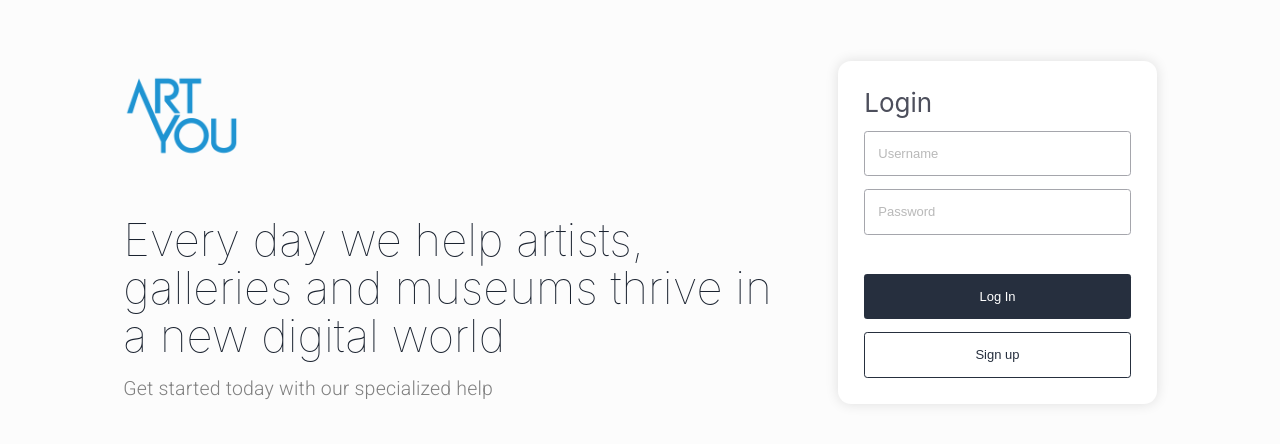
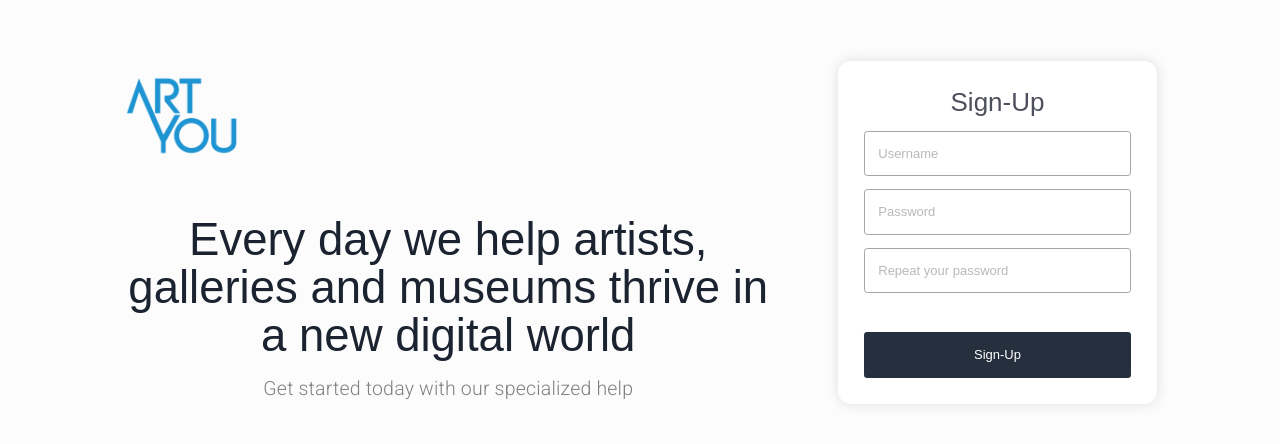
Before and after one commit to ronaldoarruda/one-blue-challenge, a React (Create React App) app: page /sign-up in a window 1280 px wide. Shown: the part 168-612 px from the top of the page. Built offline with nearby package versions, Linux system fonts and the light colour scheme.

Commit message:
criação das rotas e sign-up

```diff
--- a/package.json
+++ b/package.json
@@ -10,6 +10,7 @@
     "react": "^18.1.0",
     "react-dom": "^18.1.0",
     "react-hook-form": "^7.31.1",
+    "react-router-dom": "^6.3.0",
     "react-scripts": "5.0.1",
     "web-vitals": "^2.1.4"
   },
--- a/src/App.js
+++ b/src/App.js
@@ -2,59 +2,16 @@ import './App.css';
 import { useForm } from "react-hook-form";
 import api from "./services/api";
 import { useState } from 'react';
+import Login from './pages/Login';
+import Router from './routes'
 
 
 
 
 function App() {
-  const [isError, setIsError] = useState(false)
-
-  const { register, handleSubmit,  formState: { errors } } = useForm();
-  const onSubmit = async data => {
-    setIsError(false)
-    const response = await api.post("/login", data).catch((e) => {setIsError(!e.response.data.ok)})
-    console.log(response.data.ok);
-
-  };
-  const isEmpty = Object.keys(errors).length === 0;
-
   return (
-    <div className="App">
-      <div className='background-page'>
-        <img
-        src="logo-art-you.png"
-        alt="Logo"
-        id='logo-one-blue'/>
-        <div className='content-text'>
-            <h1>Every day we help artists, galleries and museums thrive in a new digital world</h1>
-            <h2>Get started today with our specialized help</h2>
-        </div>
-      </div>
-      <form className='sign-in' onSubmit={handleSubmit(onSubmit)}>
-        <div className='input-login'>
-          <h1>Login</h1>
-          <input
-          type="text"
-          id='input-login'
-          placeholder='Username'
-          {...register("name", {required:true})}
-          onChange={() => setIsError(false)}/>
-          <input
-          type="password"
-          id='input-login'
-          placeholder='Password'
-          {...register("password", {required:true})}
-          onChange={() => setIsError(false)}/>
-          {(errors.password || errors.username)  && <span>Digit your username and password!</span>}
-          { isError && <span>The username you entered doesn't belong to an account. Please check your username and try again.</span>}
-        </div>
-        <div className='action'>
-          <button type='submit' disabled={!isEmpty} id="button-login" >Log In</button>
-          <button type='button'>Sign up</button>
-        </div>
-      </form>
-    </div>
-  );
+    <Router/>
+  )
 }
 
 export default App;
--- a/src/index.css
+++ b/src/index.css
@@ -1,3 +1,5 @@
+@import url('https://fonts.googleapis.com/css2?family=Press+Start+2P&family=Roboto:wght@100;300;400;500;900&display=swap');
+
 * {
   margin: 0;
   padding: 0;
--- /dev/null
+++ b/src/pages/Login/index.css
@@ -0,0 +1,80 @@
+
+.sign-in {
+  padding: 2rem;
+  background-color: white;
+  width: 24.5rem;
+  border-radius: 1rem;
+  height: max-content;
+  display: flex;
+  flex-direction: column;
+  row-gap: 3rem;
+  box-shadow: 0 0 1rem 0 rgba(0, 0, 0, 0.12);
+}
+.sign-in h1 {
+  color: #4D4F5C;
+  font-weight: 400;
+}
+
+.input-login {
+  display: flex;
+  flex-direction: column;
+  row-gap: 1rem;
+}
+
+
+#input-name, #input-password {
+  height: 3.5rem;
+  border-radius: .25rem;
+  border: 1px solid #4D4F5C;
+  background-color: white;
+  opacity: 0.5;
+  padding: 0 1rem;
+  font-size: 1rem;
+}
+
+.forgot-password {
+  display: flex;
+  justify-content: flex-end;
+}
+
+.action {
+  display: flex;
+  flex-direction: column;
+  row-gap:1rem;
+}
+
+.action button {
+  color:white;
+  background-color:#262F3E;
+  border-radius: 0.25rem;
+  border: none;
+  height: 3.5rem;
+  font-size: 1rem;
+  cursor: pointer;
+}
+
+.action button:hover {
+  background-color: #2f3847;
+}
+
+
+.action button:nth-child(2) {
+  background-color:white;
+  color:#262F3E;
+  border: 1px solid #262F3E;
+}
+.action button:nth-child(2):hover {
+  background-color: rgb(245, 245, 245);
+}
+
+
+button[type="submit"]:disabled {
+  background: #dddddd;
+}
+
+@media (max-width: 420px)
+{
+    .content-text {
+      display: none;
+    }
+}
--- /dev/null
+++ b/src/pages/Login/index.jsx
@@ -0,0 +1,46 @@
+import './index.css';
+import { useForm } from "react-hook-form";
+import api from "../../services/api";
+import { useState } from 'react';
+
+
+function Login() {
+  const [isError, setIsError] = useState(false)
+
+  const { register, handleSubmit,  formState: { errors } } = useForm();
+  const onSubmit = async data => {
+    setIsError(false)
+    const response = await api.post("/login", data).catch((e) => {setIsError(!e.response.data.ok)})
+    console.log(response.data.ok);
+
+  };
+  const isEmpty = Object.keys(errors).length === 0;
+
+  return (
+    <form className='sign-in' onSubmit={handleSubmit(onSubmit)}>
+      <div className='input-login'>
+        <h1>Login</h1>
+        <input
+        type="text"
+        id='input-name'
+        placeholder='Username'
+        {...register("name", {required:true})}
+        onChange={() => setIsError(false)}/>
+        <input
+        type="password"
+        id='input-password'
+        placeholder='Password'
+        {...register("password", {required:true})}
+        onChange={() => setIsError(false)}/>
+        {(errors.password || errors.username)  && <span>Digit your username and password!</span>}
+        { isError && <span>The username you entered doesn't belong to an account. Please check your username and try again.</span>}
+      </div>
+      <div className='action'>
+        <button type='submit' disabled={!isEmpty} id="button-login" >Log In</button>
+        <button type='button'>Sign up</button>
+      </div>
+    </form>
+  );
+}
+
+export default Login;
--- /dev/null
+++ b/src/pages/SignUp/index.css
@@ -0,0 +1,57 @@
+.App {
+  font-family: sans-serif;
+  text-align: center;
+}
+
+.sign-up {
+  padding: 2rem;
+  background-color: white;
+  width: 24.5rem;
+  border-radius: 1rem;
+  height: max-content;
+  display: flex;
+  flex-direction: column;
+  row-gap: 3rem;
+  box-shadow: 0 0 1rem 0 rgba(0, 0, 0, 0.12);
+}
+
+.sign-up h1 {
+  color: #4D4F5C;
+  font-weight: 400;
+}
+
+.input-sign-up {
+  display: flex;
+  flex-direction: column;
+  row-gap: 1rem;
+}
+
+#input-name, #input-password, #input-new-password {
+  height: 3.5rem;
+  border-radius: .25rem;
+  border: 1px solid #4D4F5C;
+  background-color: white;
+  opacity: 0.5;
+  padding: 0 1rem;
+  font-size: 1rem;
+}
+
+.action {
+  display: flex;
+  flex-direction: column;
+  row-gap:1rem;
+}
+
+.action button {
+  color:white;
+  background-color:#262F3E;
+  border-radius: 0.25rem;
+  border: none;
+  height: 3.5rem;
+  font-size: 1rem;
+  cursor: pointer;
+}
+
+.action button:hover {
+  background-color: #2f3847;
+}
--- /dev/null
+++ b/src/pages/SignUp/index.jsx
@@ -0,0 +1,28 @@
+import './index.css';
+
+function SignUp() {
+  return (
+    <form className='sign-up'>
+      <div className='input-sign-up'>
+        <h1>Sign-Up</h1>
+        <input
+        type='text'
+        id='input-name'
+        placeholder='Username'/>
+        <input
+        type='password'
+        id='input-password'
+        placeholder='Password'/>
+        <input
+        type='password'
+        id='input-new-password'
+        placeholder='Repeat your password'/>
+      </div>
+      <div className='action'>
+        <button>Sign-Up</button>
+      </div>
+    </form>
+  );
+}
+
+export default SignUp;
--- /dev/null
+++ b/src/routes.jsx
@@ -0,0 +1,22 @@
+import React from 'react';
+import { Route, BrowserRouter, Routes, Navigate } from 'react-router-dom'
+import Login from './pages/Login/index.jsx';
+import Default from './templates/Default/index.jsx';
+import SignUp from './pages/SignUp/index.jsx';
+
+
+const Router = () => {
+    return (
+      <BrowserRouter>
+          <Default>
+            <Routes>
+              <Route element={<Login/>} path="/login" exact/>
+              <Route element={<SignUp/>} path="/sign-up" exact/>
+              <Route path="*" element={<Navigate to="/login" />} />
+            </Routes>
+          </Default>
+      </BrowserRouter>
+    )
+}
+
+export default Router;
--- /dev/null
+++ b/src/templates/Default/index.css
@@ -0,0 +1,81 @@
+
+
+.App {
+  height: 100vh;
+  width: 100vw;
+  background: #FCFCFC;
+  box-sizing: border-box;
+  display: flex;
+  justify-content: center;
+  align-items: center;
+  column-gap: 10rem;
+}
+
+.sign-in {
+  padding: 2rem;
+  background-color: white;
+  width: 24.5rem;
+  border-radius: 1rem;
+  height: max-content;
+  display: flex;
+  flex-direction: column;
+  row-gap: 3rem;
+  box-shadow: 0 0 1rem 0 rgba(0, 0, 0, 0.12);
+}
+
+.background-page {
+  display: flex;
+  flex-direction: column;
+  row-gap:3rem;
+}
+
+#logo-one-blue {
+  width: 9rem;
+  height: auto;
+}
+
+.content-text {
+  display: flex;
+  flex-direction: column;
+  width: 50rem;
+  row-gap: 1rem;
+}
+
+.background-page h1 {
+  font-style: normal;
+  font-weight: 100;
+  font-size: 3.5rem;
+  line-height: 48px;
+  color:#1B2330;
+}
+
+.background-page h2 {
+  font-family: 'Roboto';
+  font-style: normal;
+  font-weight: 300;
+  font-size: 1.5rem;
+  line-height: 32px;
+  letter-spacing: 0.01em;
+}
+
+@media (max-width: 1370px)
+{
+  .App {
+    column-gap: 5rem;
+  }
+}
+
+@media (max-width: 420px)
+{
+    .content-text {
+      display: none;
+    }
+
+    .App {
+      display: flex;
+      flex-direction: column;
+      justify-content: flex-start;
+      row-gap: 3rem;
+      padding: 4rem 0;
+    }
+}
--- /dev/null
+++ b/src/templates/Default/index.jsx
@@ -0,0 +1,27 @@
+import './index.css';
+import { useForm } from "react-hook-form";
+import api from "../../services/api";
+import { useState } from 'react';
+
+
+
+
+function Default({ children }) {
+  return (
+    <div className="App">
+      <div className='background-page'>
+        <img
+        src="logo-art-you.png"
+        alt="Logo"
+        id='logo-one-blue'/>
+        <div className='content-text'>
+            <h1>Every day we help artists, galleries and museums thrive in a new digital world</h1>
+            <h2>Get started today with our specialized help</h2>
+        </div>
+      </div>
+      { children }
+    </div>
+  );
+}
+
+export default Default;
```
Also changed, not shown: 1 other file (tests, documents, lock files or other folders).
